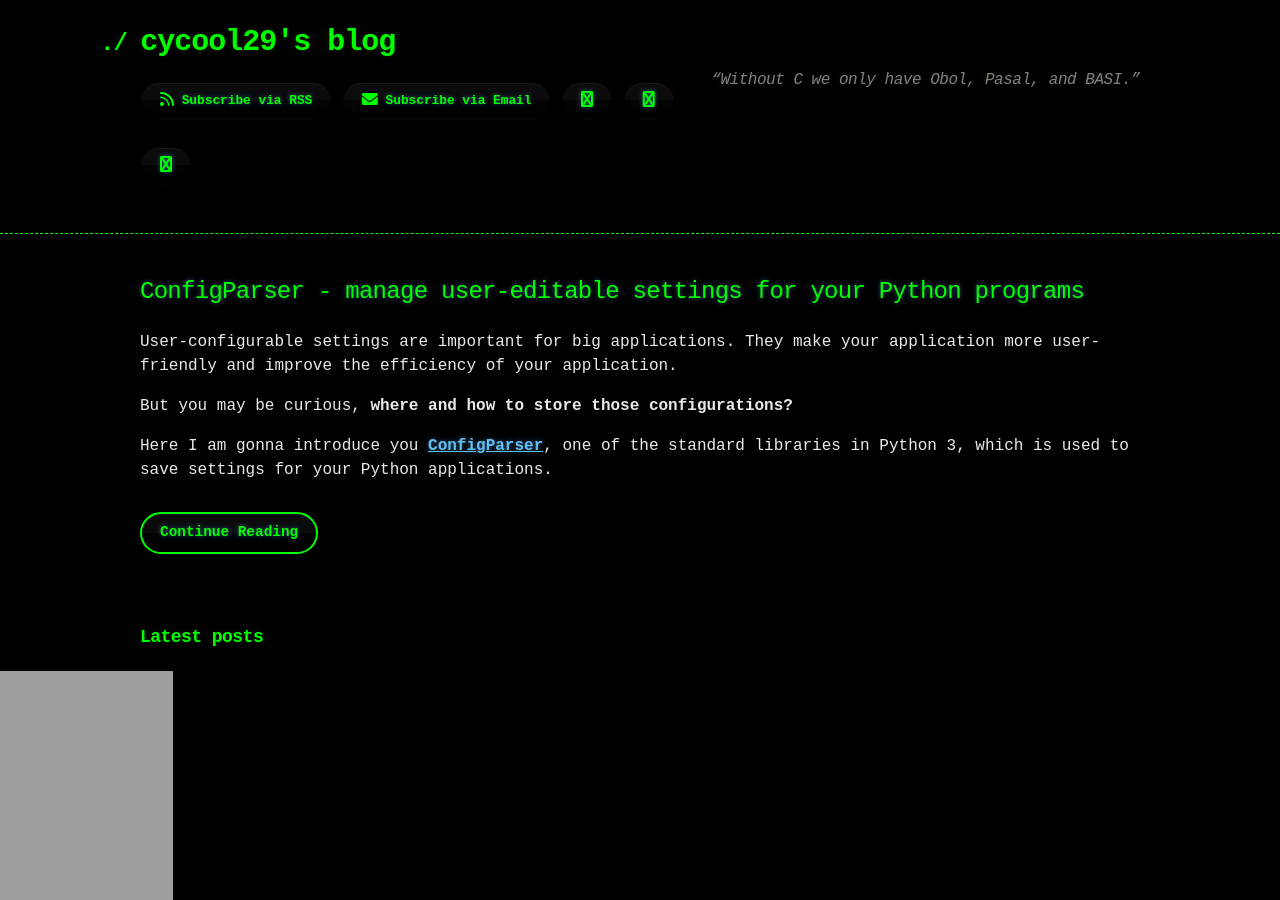
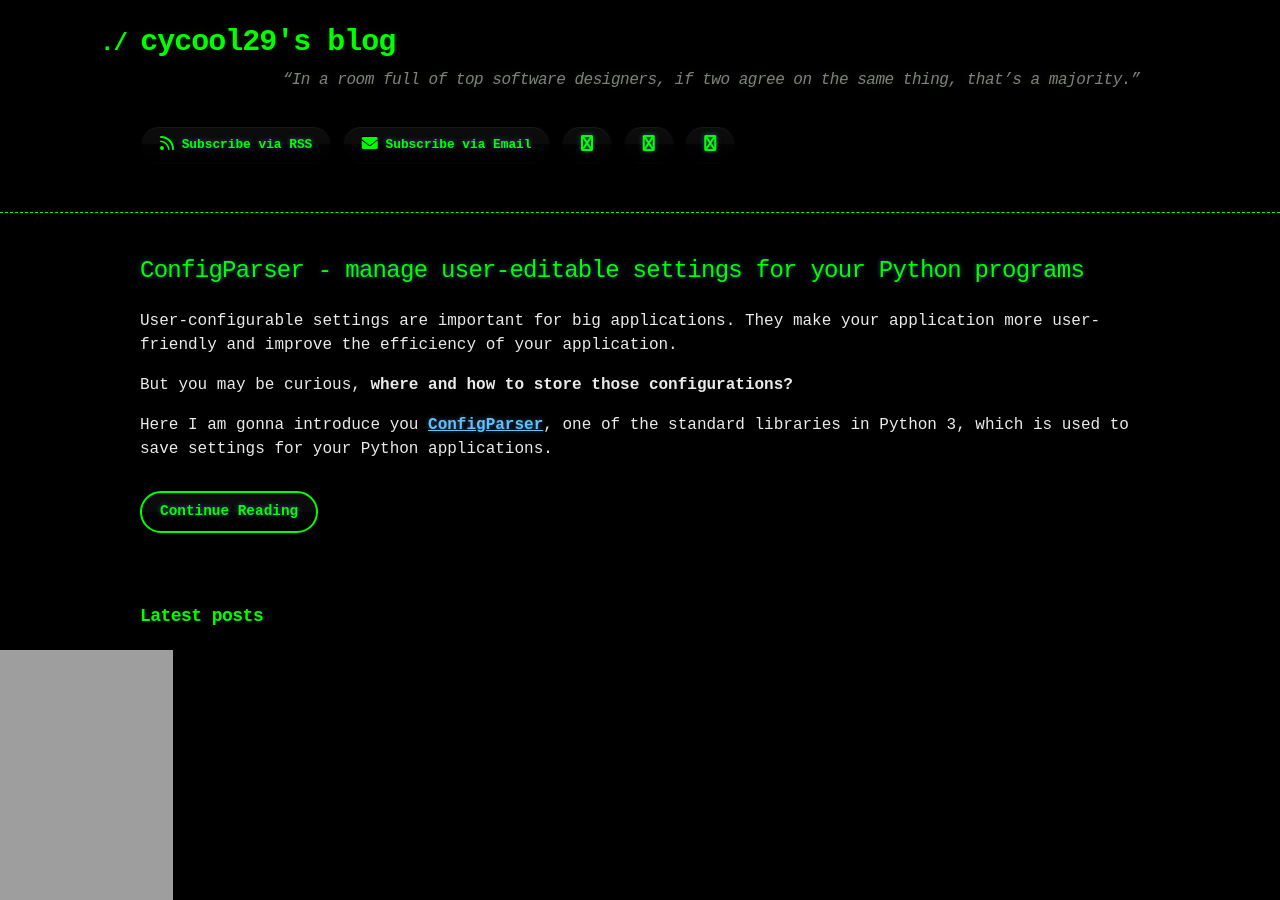
Before and after one commit to cycool29/cycool29.github.io, a Jekyll site: the page built from index.md, in a window 1280 px wide and 900 px high. Built offline with Jekyll 4.4.1, drawn with Linux system fonts in a browser that asks for light colours; a style sheet for code colours, icons or effects is not loaded.

Commit message:
Update quotes

```diff
--- a/_config.yml
+++ b/_config.yml
@@ -1,5 +1,5 @@
 title: cycool29's blog
-description: "“Without C we only have Obol, Pasal, and BASI.” "
+description: "“In a room full of top software designers, if two agree on the same thing, that’s a majority.” "
 bio: A high school student. Intermediate in Python, Git, Bash. Learning JavaScript. He/Him. "
 author: cycool29
 url: https://cycool29.github.io
```
